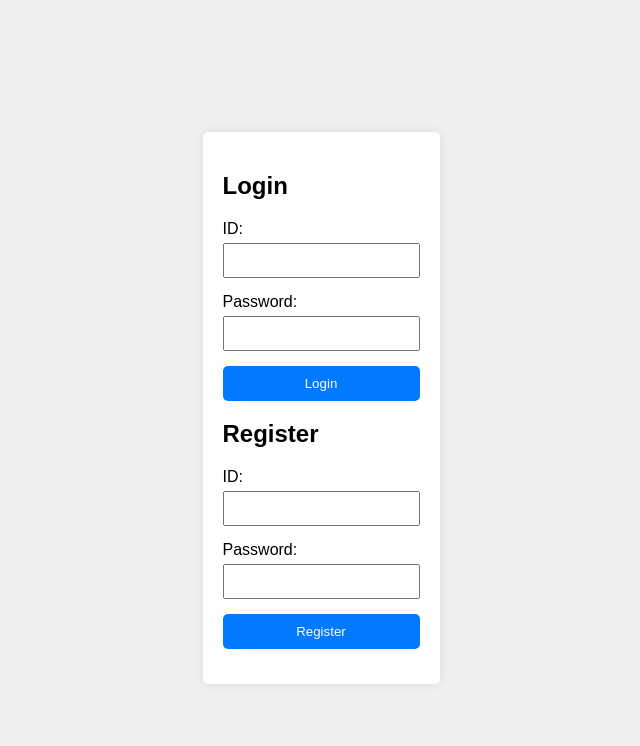
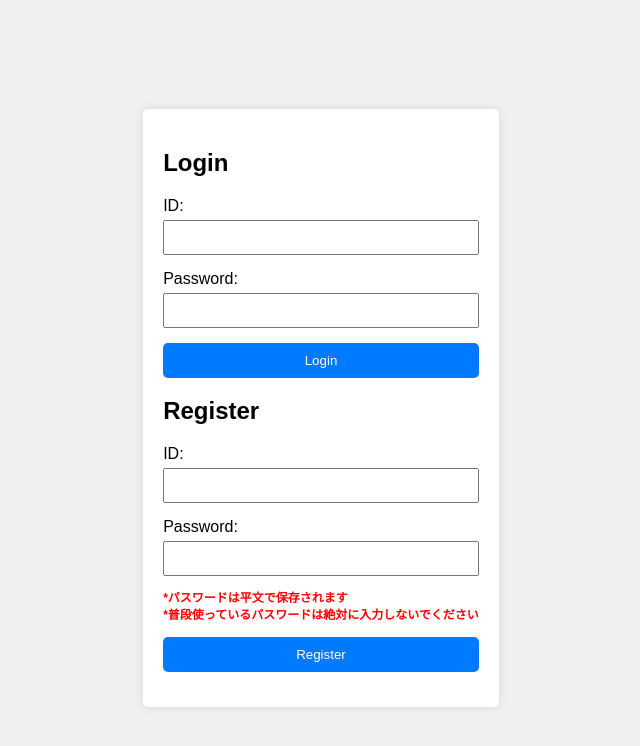
Before and after one commit to sibateku/PBL_W1, a plain HTML site: page index.html in a window 1280 px wide. Shown: the whole page, without its empty margins (319-959 px from the left). Drawn offline with Linux system fonts and the light colour scheme.

Commit message:
feat: No Encryption Warning

```diff
--- a/index.html
+++ b/index.html
@@ -68,6 +68,10 @@
         <div class="form-group">
             <label for="register-password">Password:</label>
             <input type="password" id="register-password" name="register-password">
+            <p style="color: red; font-weight: bold; font-size: 12px;">
+                *パスワードは平文で保存されます<br>
+                *普段使っているパスワードは絶対に入力しないでください
+            </p>
         </div>
         <div class="form-group">
             <button onclick="register()">Register</button>
```
